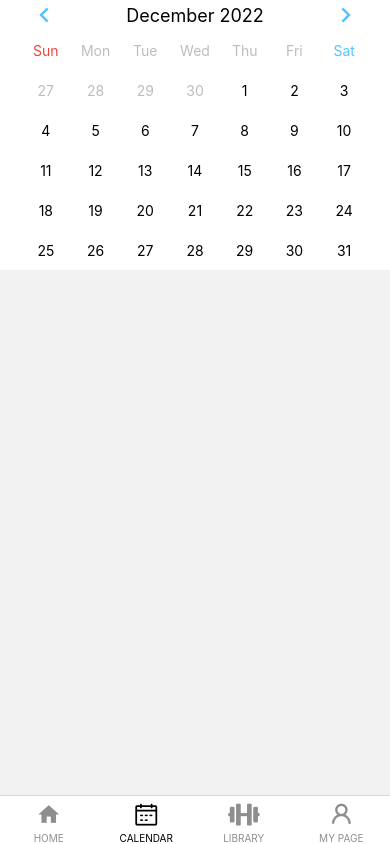
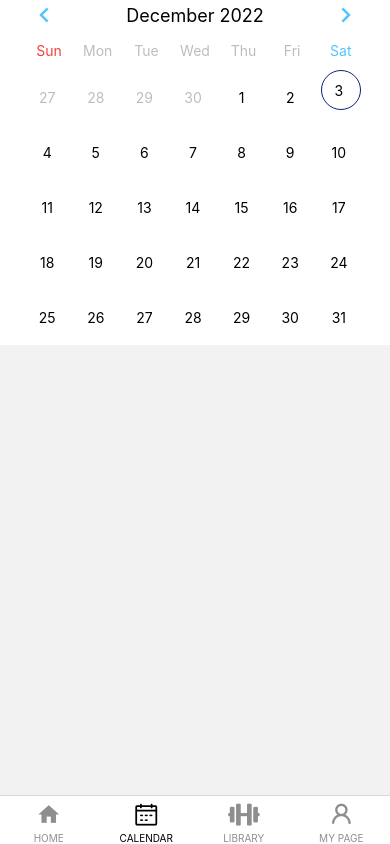
Before and after one commit to lIIIlIIIlIIIl/Native-App, a React Native app: screen /Calendar in a window 390 px wide. Built offline with nearby package versions, Linux system fonts and the light colour scheme.

Commit message:
feat: date click event

```diff
--- a/src/Components/CalendarDates.js
+++ b/src/Components/CalendarDates.js
@@ -1,10 +1,20 @@
-import React from 'react';
-import {View, Text, StyleSheet} from 'react-native';
+import React, {useState} from 'react';
+import {View, Text, StyleSheet, TouchableOpacity} from 'react-native';
 
-const CalendarDates = ({year, month, firstDay, lastDate}) => {
+const CalendarDates = ({
+  today,
+  year,
+  month,
+  firstDay,
+  lastDate,
+  onIncrease,
+  onDecrease,
+}) => {
+  const [clickDate, setClickDate] = useState(today);
+
   const CalendarDate = [];
 
-  const week = Math.ceil((firstDay + lastDate) / 7);
+  const weeks = Math.ceil((firstDay + lastDate) / 7);
 
   const makeDay = week => {
     const dates = [];
@@ -14,10 +24,20 @@ const CalendarDates = ({year, month, firstDay, lastDate}) => {
       for (let i = 1; i <= 7; i++) {
         if (i <= firstDay) {
           const now = prevLastDate - firstDay + i;
-          dates.push({date: now, color: '#BDBDBD'});
+          dates.push({
+            date: now,
+            color: '#BDBDBD',
+            month: 'last',
+            thisMonth: false,
+          });
         } else {
           const now = i - firstDay;
-          dates.push({date: now, color: '#000000'});
+          dates.push({
+            date: now,
+            color: '#000000',
+            month: 'this',
+            thisMonth: true,
+          });
         }
       }
     } else {
@@ -25,29 +45,67 @@ const CalendarDates = ({year, month, firstDay, lastDate}) => {
       for (let i = startDate; i <= week * 7 - 1; i++) {
         if (i - firstDay < lastDate) {
           const now = i - firstDay + 1;
-          dates.push({date: now, color: '#000000'});
+          dates.push({
+            date: now,
+            color: '#000000',
+            month: 'this',
+            thisMonth: true,
+          });
         } else {
           const now = i - lastDate - firstDay + 1;
-          dates.push({date: now, color: '#BDBDBD'});
+          dates.push({
+            date: now,
+            color: '#BDBDBD',
+            month: 'next',
+            thisMonth: false,
+          });
         }
       }
     }
     return dates;
   };
 
-  for (let i = 1; i <= week; i++) {
+  for (let i = 1; i <= weeks; i++) {
     CalendarDate.push(makeDay(i));
   }
+
+  const onTouchHandler = date => {
+    console.log(date.date);
+    if (date.month === 'this') {
+      setClickDate(date.date);
+    }
+    if (date.month === 'last') {
+      onDecrease();
+      setClickDate(date.date);
+    }
+    if (date.month === 'next') {
+      onIncrease();
+      setClickDate(date.date);
+    }
+  };
+  console.log(clickDate);
 
   return (
     <View>
       {CalendarDate.map((el, idx) => (
         <View key={idx} style={styles.WeekContainer}>
-          {el.map(date => (
-            <View key={date.date} style={styles.DateBox}>
-              <Text style={{color: date.color}}>{date.date}</Text>
-            </View>
-          ))}
+          {el.map(date =>
+            clickDate === date.date && date.thisMonth ? (
+              <TouchableOpacity
+                key={date.date}
+                style={styles.ClickDateBox}
+                onPress={() => onTouchHandler(date)}>
+                <Text style={{color: date.color}}>{date.date} </Text>
+              </TouchableOpacity>
+            ) : (
+              <TouchableOpacity
+                key={date.date}
+                style={styles.DateBox}
+                onPress={() => onTouchHandler(date)}>
+                <Text style={{color: date.color}}>{date.date} </Text>
+              </TouchableOpacity>
+            ),
+          )}
         </View>
       ))}
     </View>
@@ -63,9 +121,18 @@ const styles = StyleSheet.create({
     flexDirection: 'row',
   },
   DateBox: {
-    height: 40,
-    width: '10%',
+    height: 55,
+    width: '12%',
     justifyContent: 'center',
     alignItems: 'center',
   },
+  ClickDateBox: {
+    height: 40,
+    width: '12%',
+    justifyContent: 'center',
+    alignItems: 'center',
+    borderColor: '#0C1D7E',
+    borderRadius: 50,
+    borderWidth: 1,
+  },
 });
--- a/src/Components/CalendarDays.js
+++ b/src/Components/CalendarDays.js
@@ -34,7 +34,7 @@ const styles = StyleSheet.create({
   },
   DayBox: {
     height: 40,
-    width: '10%',
+    width: '12%',
     justifyContent: 'center',
     alignItems: 'center',
   },
--- a/src/Components/MyCalendar.js
+++ b/src/Components/MyCalendar.js
@@ -7,11 +7,12 @@ import CalendarDates from './CalendarDates';
 import CalendarDays from './CalendarDays';
 import CalendarHeader from './CalendarHeader';
 
-const today = new Date();
+const day = new Date();
 
 const initialState = {
-  year: today.getFullYear(),
-  month: today.getMonth(),
+  day: day.getDate(),
+  year: day.getFullYear(),
+  month: day.getMonth(),
   monthNames: [
     'January',
     'February',
@@ -31,6 +32,7 @@ const initialState = {
 const MyCalendar = () => {
   const [state, dispatch] = useReducer(calendarReducer, initialState);
 
+  const today = state.day;
   const year = state.year;
   const month = state.month;
   const monthName = state.monthNames[month];
@@ -40,6 +42,7 @@ const MyCalendar = () => {
 
   console.log(lastDate, firstDay);
   console.log(monthName, month);
+  console.log(today);
 
   const onIncrease = () => {
     dispatch({type: 'INCREMENT'});
@@ -56,10 +59,13 @@ const MyCalendar = () => {
       />
       <CalendarDays />
       <CalendarDates
+        today={today}
         year={year}
         month={month}
         firstDay={firstDay}
         lastDate={lastDate}
+        onIncrease={onIncrease}
+        onDecrease={onDecrease}
       />
     </View>
   );
```
